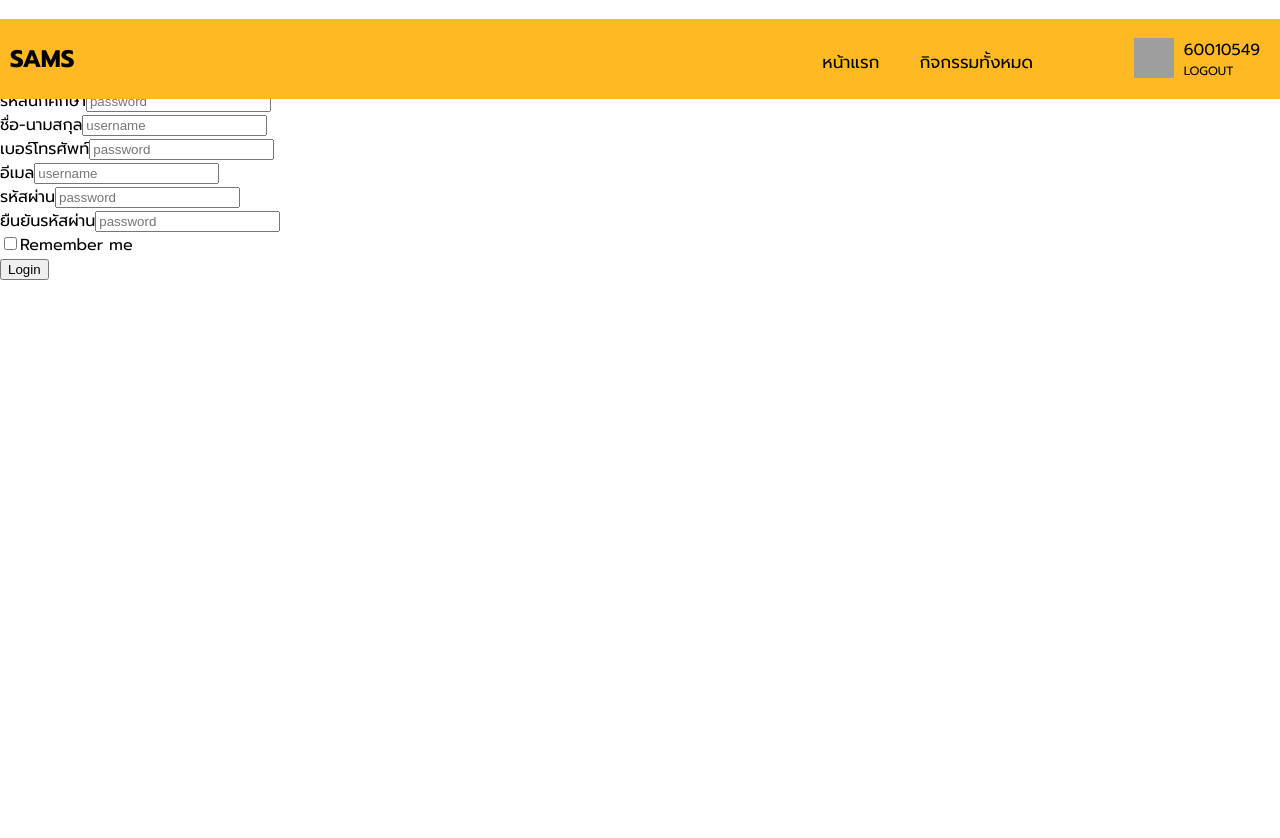
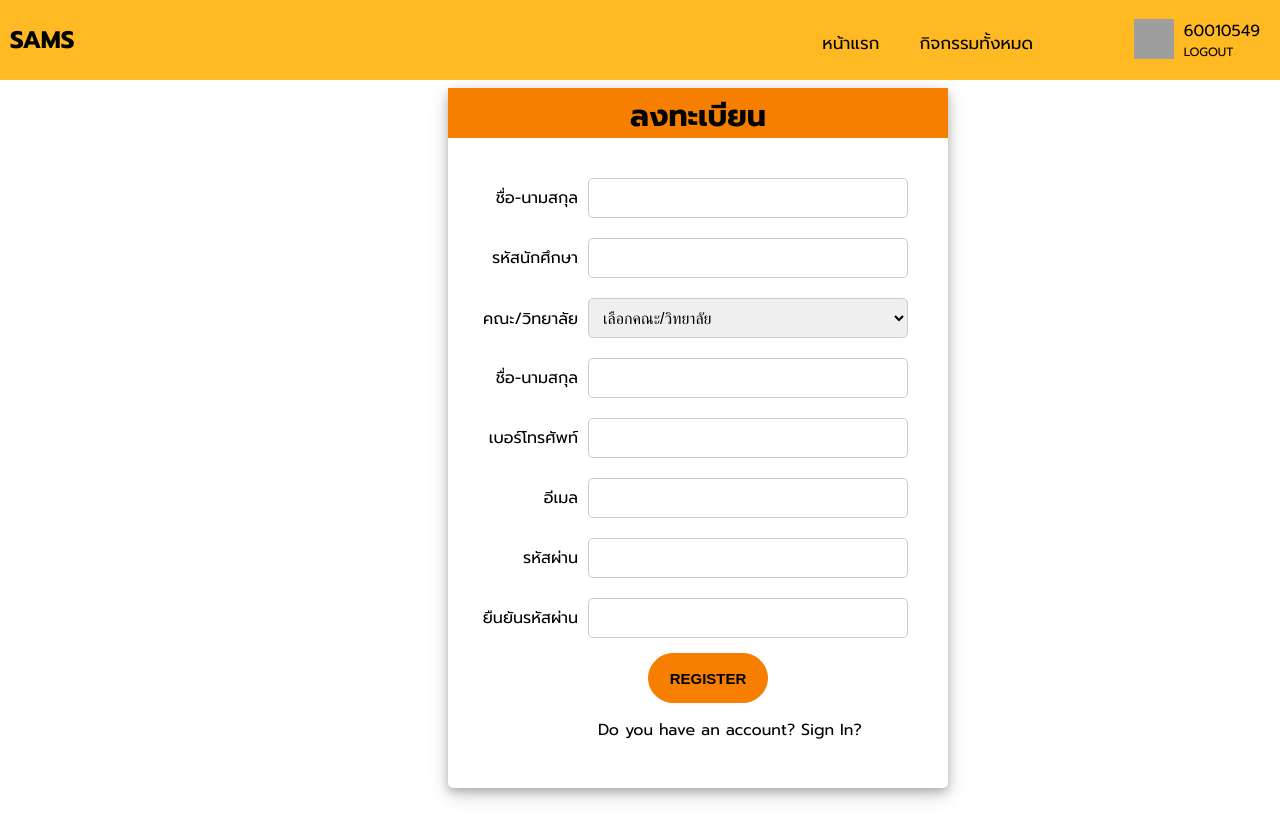
Before and after one commit to pbsmile/SAMS-Project-Web, a Next.js app: page /register in a window 1280 px wide. Before the commit the page ends 800 px from the top, so only its background shows below. Built offline with nearby package versions, Linux system fonts and the light colour scheme; grey boxes are pictures that could not be loaded.

Commit message:
REGISTER + LOGIN DONE HTML+CSS

```diff
--- a/components/Login/Login.js
+++ b/components/Login/Login.js
@@ -23,7 +23,7 @@ const login = () => {
                             </div>
 
                             <div className="d-flex justify-content-center mt-3">
-                                <button type="button" name="button" className="login_btn">Login</button>
+                                <button type="button" name="button" className="btn login_btn">Login</button>
                             </div>
 
                             <div className="d-flex justify-content-center login_links">
@@ -38,8 +38,6 @@ const login = () => {
                     </form>
                 </div>
             </div>
-
-
     );
 };
 
--- a/components/Register/Register.js
+++ b/components/Register/Register.js
@@ -10,40 +10,58 @@ const register = () => {
                 <form>
                     <div className="register_input mb-3">
                         <label htmlFor="username">ชื่อ-นามสกุล</label>
-                            <input type="text" name="" className="register_input-user-pass" defaultValue="" placeholder="username" />
+                        <input type="text" name="" className="register_input_data" defaultValue="" placeholder="" />
                     </div>
                     <div className="register_input mb-3">
                         <label htmlFor="password">รหัสนักศึกษา</label>
-                            <input type="password" name="" className="register_input-user-pass" defaultValue="" placeholder="password" />
+                        <input type="password" name="" className="register_input_data" defaultValue="" placeholder="" />
+                    </div>
+                    <div className="register_input mb-3">
+                        <label htmlFor="password">คณะ/วิทยาลัย</label>
+                        <select className="register_input_data">
+                            <option value="0">เลือกคณะ/วิทยาลัย</option>
+                            <option value="1">คณะวิศวกรรมศาสตร์</option>
+                            <option value="2">คณะสถาปัตยกรรมศาสตร</option>
+                            <option value="3">คณะครุศาสตร์อุตสาหกรรมและเทคโนโลยี</option>
+                            <option value="4">คณะวิทยาศาสตร์</option>
+                            <option value="5">คณะเทคโนโลยีการเกษตร </option>
+                            <option value="6">คณะเทคโนโลยีสารสนเทศ</option>
+                            <option value="7">คณะการบริหารและการจัดการ</option>
+                            <option value="8">คณะศิลปศาสตร์</option>
+                            <option value="9">คณะแพทยศาสตร์</option>
+                            <option value="10">วิทยาลัยนาโนเทคโนโลยีพระจอมเกล้าลาดกระบัง</option>
+                            <option value="11">วิทยาลัยนวัตกรรมการผลิตขั้นสูง</option>
+                            <option value="12">วิทยาลัยอุตสาหกรรมการบินนานาชาติ</option>
+                            <option value="13">วิทยาลัยวิจัยนวัตกรรมทางการศึกษา</option>
+                            <option value="14">วิทยาลัยวิศวกรรมสังคีต</option>
+                        </select>
                     </div>
                     <div className="register_input mb-3">
                         <label htmlFor="username">ชื่อ-นามสกุล</label>
-                            <input type="text" name="" className="register_input-user-pass" defaultValue="" placeholder="username" />
+                        <input type="text" name="" className="register_input_data" defaultValue="" placeholder="" />
                     </div>
                     <div className="register_input mb-3">
                         <label htmlFor="password">เบอร์โทรศัพท์</label>
-                            <input type="password" name="" className="register_input-user-pass" defaultValue="" placeholder="password" />
+                        <input type="password" name="" className="register_input_data" defaultValue="" placeholder="" />
                     </div>
                     <div className="register_input mb-3">
                         <label htmlFor="username">อีเมล</label>
-                            <input type="text" name="" className="register_input-user-pass" defaultValue="" placeholder="username" />
+                        <input type="text" name="" className="register_input_data" defaultValue="" placeholder="" />
                     </div>
                     <div className="register_input mb-3">
                         <label htmlFor="password">รหัสผ่าน</label>
-                            <input type="password" name="" className="register_input-user-pass" defaultValue="" placeholder="password" />
+                        <input type="password" name="" className="register_input_data" defaultValue="" placeholder="" />
                     </div>
                     <div className="register_input mb-3">
                         <label htmlFor="password">ยืนยันรหัสผ่าน</label>
-                            <input type="password" name="" className="register_input-user-pass" defaultValue="" placeholder="password" />
+                        <input type="password" name="" className="register_input_data" defaultValue="" placeholder="" />
                     </div>
                     <div className="register_form-group">
-                            <div className="register_custom-control register_custom-checkbox">
-                                <input type="checkbox" className="register_custom-control-input" />
-                                <label className="register_custom-control-label">Remember me</label>
+                        <div className="d-flex justify-content-center mt-3">
+                            <button type="button" name="button" className="register_btn">REGISTER</button>
                         </div>
-
-                            <div className="d-flex justify-content-center mt-3">
-                                <button type="button" name="button" className="register_btn">Login</button>
+                        <div className="d-flex justify-content-center register_links">
+                            Do you have an account? <a href="#" className="register_login">Sign In?</a>
                         </div>
                     </div>
                 </form>
--- a/pages/login.js
+++ b/pages/login.js
@@ -6,6 +6,7 @@ const login = () => {
     return (
         <div>
             <Navbar/>
+            jj
             <Login/>
         </div>
     )
--- a/pages/register.js
+++ b/pages/register.js
@@ -6,6 +6,7 @@ const register = () => {
     return (
         <div>
             <Navbar/>
+            TT
             <Register/>
         </div>
     )
--- a/styles/Login.scss
+++ b/styles/Login.scss
@@ -3,9 +3,8 @@
     width: 500px;
     margin-left: 35%;
     margin-top: 10%;
-    margin-bottom: auto;
+    margin-bottom: 50px;
     background:white;
-    position: relative;
     justify-content: center;
     flex-direction: column;
     box-shadow: 0 4px 8px 0 rgba(0, 0, 0, 0.2), 0 6px 20px 0 rgba(0, 0, 0, 0.19);
@@ -22,6 +21,7 @@
 .login_form_container {
     margin-top: 10px;
 }
+
 .login_header {
     height: 50px;
     background: #f77f00;
--- a/styles/Register.scss
+++ b/styles/Register.scss
@@ -2,22 +2,17 @@
     height: 700px;
     width: 500px;
     margin-left: 35%;
-    margin-top: 10%;
-    margin-bottom: auto;
+    margin-top: 5%;
+    margin-bottom: 50px;
     background:white;
-    position: relative;
-    // display: flex;
     justify-content: center;
     flex-direction: column;
-    // padding-left: 10px;
     box-shadow: 0 4px 8px 0 rgba(0, 0, 0, 0.2), 0 6px 20px 0 rgba(0, 0, 0, 0.19);
     -webkit-box-shadow: 0 4px 8px 0 rgba(0, 0, 0, 0.2), 0 6px 20px 0 rgba(0, 0, 0, 0.19);
     -moz-box-shadow: 0 4px 8px 0 rgba(0, 0, 0, 0.2), 0 6px 20px 0 rgba(0, 0, 0, 0.19);
     border-radius: 5px;
-
 }
 .register_form-group{
-    margin-top: 20px;
     margin-left: 20%;
 }
 
@@ -28,7 +23,7 @@
     height: 50px;
     background: #f77f00;
     text-align: center;
-    margin-bottom: 30px;
+    margin-bottom: 20px;
 }
 .register_header h3{
     padding-top: 5px;
@@ -36,11 +31,14 @@
 }
 
 .register_btn {
-    width: 20%;
+    width: 30%;
     height: 50px;
     background: #f77f00!important;
-    color: white !important;
+    color:black !important;
+    font-weight: bold;
+    font-size: 18px;
     border-radius: 25px ;
+    border: 1px solid #f77f00;
     font-size: 15px;
     margin-left: 100px;
     margin-top: 15px;
@@ -54,32 +52,25 @@
 
 .register_input {
     margin-top: 20px;
-    margin-left: 20px;
+    margin-right: 40px;
+    float: right;
 }
 .register_links{
+    margin-top: 5px;
     margin-left: 50px;
 }
-.register_input-user-pass{
-    font-size: 18px;
+.register_input_data{
+    font-size: 16px;
     height: 40px;
-    width: 350px;
+    width: 320px;
     margin-left: 10px;
     border: 1px solid #ccc;
     border-radius: 5px;
     padding: 10px 10px;
 }
-.register_input-user-pass:focus {
+.register_input_data:focus {
     border-radius: 5px;
     border: 2px solid black;
-    // font-size: 20px;
     box-shadow: none !important;
     outline: 0px !important;
 }
-
-.register_custom-checkbox{
-    margin-left: 70px;
-}
-.register_custom-checkbox .register_custom-control-input:checked~.register_custom-control-label::before {
-    margin-left: 100px;
-    background-color: #c0392b !important;
-}
--- a/styles/globals.scss
+++ b/styles/globals.scss
@@ -21,6 +21,7 @@ a {
 //styles
 @import "./Navbar.scss";
 @import "./Login.scss";
+@import "./Register.scss";
 @import "./MainPageCard.scss";
 @import "./ProfileToggle.scss";
 @import "./ProfileCard.scss";
```
Lines whose indentation alone changed are shown as unchanged.
